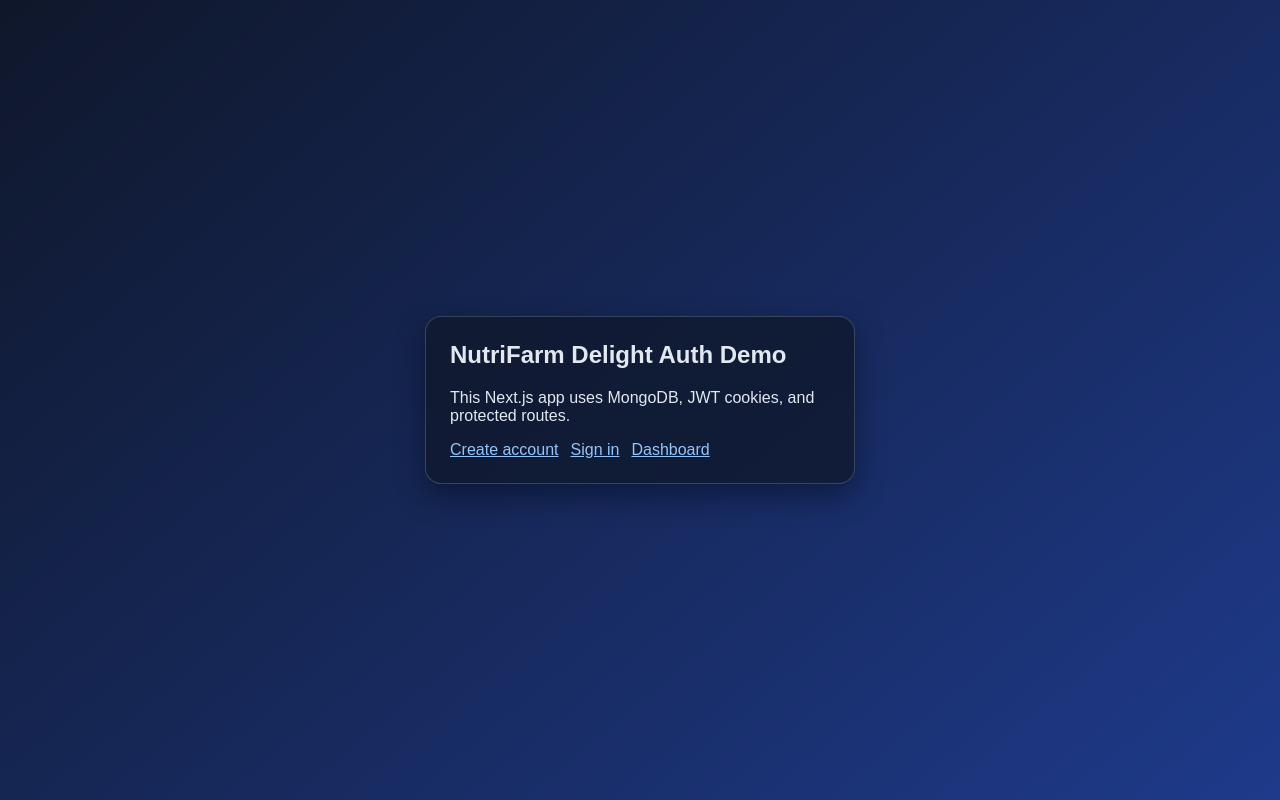
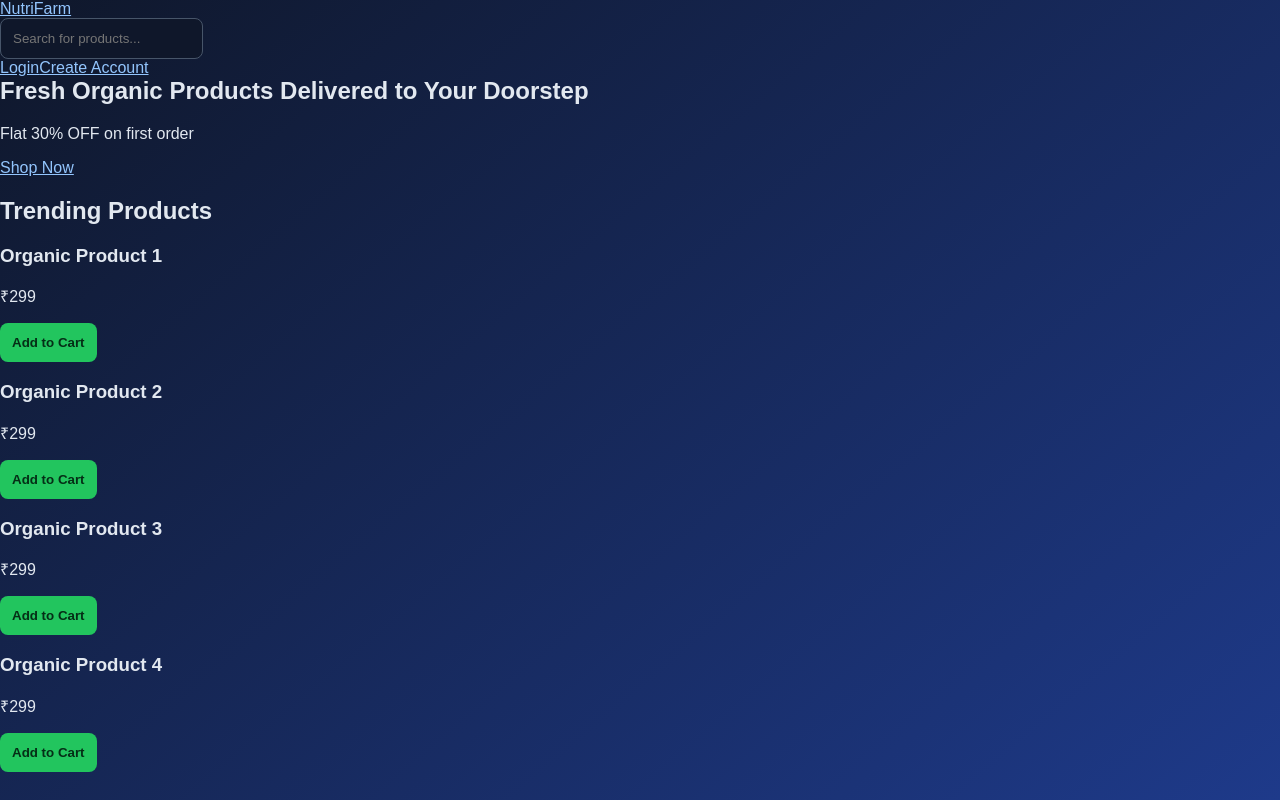
Before and after one commit to pritamjat/store-nutrifarmdelight, a Next.js app: page / in a window 1280 px wide. Built offline with nearby package versions, Linux system fonts and the light colour scheme.

Commit message:
Refactor HomePage component with navigation and hero section

```diff
--- a/app/page.js
+++ b/app/page.js
@@ -1,17 +1,58 @@
-import Link from 'next/link';
+import Link from "next/link";
 
 export default function HomePage() {
+  const isLoggedIn = false; // later replace with auth check
+
   return (
-    <main>
-      <section className="card">
-        <h1>NutriFarm Delight Auth Demo</h1>
-        <p>This Next.js app uses MongoDB, JWT cookies, and protected routes.</p>
-        <div className="actions">
-          <Link href="/register">Create account</Link>
-          <Link href="/login">Sign in</Link>
-          <Link href="/dashboard">Dashboard</Link>
+    <div className="home">
+
+      {/* ===== NAVBAR ===== */}
+      <header className="navbar">
+        <div className="logo">
+          <Link href="/">NutriFarm</Link>
+        </div>
+
+        <div className="search">
+          <input type="text" placeholder="Search for products..." />
+        </div>
+
+        <div className="nav-right">
+          {!isLoggedIn ? (
+            <>
+              <Link href="/login" className="btn">Login</Link>
+              <Link href="/register" className="btn primary">Create Account</Link>
+            </>
+          ) : (
+            <>
+              <Link href="/profile">Profile</Link>
+              <Link href="/cart">Cart 🛒</Link>
+            </>
+          )}
+        </div>
+      </header>
+
+      {/* ===== HERO SECTION ===== */}
+      <section className="hero">
+        <h1>Fresh Organic Products Delivered to Your Doorstep</h1>
+        <p>Flat 30% OFF on first order</p>
+        <Link href="/products" className="btn primary">Shop Now</Link>
+      </section>
+
+      {/* ===== PRODUCT GRID ===== */}
+      <section className="products">
+        <h2>Trending Products</h2>
+        <div className="grid">
+          {[1,2,3,4].map((item) => (
+            <div key={item} className="product-card">
+              <div className="image-placeholder"></div>
+              <h3>Organic Product {item}</h3>
+              <p>₹299</p>
+              <button>Add to Cart</button>
+            </div>
+          ))}
         </div>
       </section>
-    </main>
+
+    </div>
   );
 }
```
